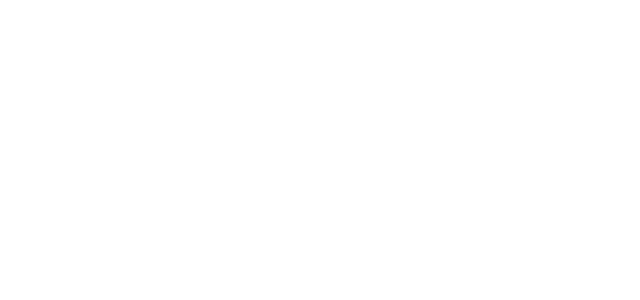
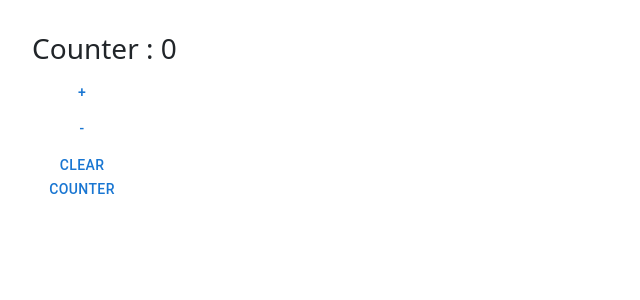
Before and after one commit to rituraj567/CSCI5709-Web-Project, a React (Create React App) app in the folder frontend/: page /counter in a window 1280 px wide. Before the commit this address had no page. Shown: the top 300 px of the page, without its empty margins (0-640 px from the left). Built offline with nearby package versions, Linux system fonts and the light colour scheme.

Commit message:
added redux example

```diff
--- a/frontend/src/App.js
+++ b/frontend/src/App.js
@@ -18,12 +18,14 @@
 import CheckoutPage from "./pages/CheckoutPage";
 import Success from "./components/paymentGateway/Success";
 import ErrorPage from "./components/ErrorPage";
+import Counter from "./components/Counter";
 
 function App() {
   return (
     <BrowserRouter>
       <Routes>
         <Route index element={<Main />} />
+        <Route path="/counter" element={<Counter />} />
         <Route path="/login" element={<LoginPage />} />
         <Route path="/register" element={<RegisterPage />} />
         <Route path="/otp" element={<ResetPage />} />
--- /dev/null
+++ b/frontend/src/components/Counter.js
@@ -0,0 +1,41 @@
+import { Button } from "@mui/material";
+import React from "react";
+import { useSelector, useDispatch } from "react-redux";
+import {
+  decreaseCounter,
+  increaseCounter,
+  removeCounter,
+} from "../store/slices/Counter";
+
+const Counter = () => {
+  const dispatch = useDispatch();
+
+  const plusClick = () => {
+    dispatch(increaseCounter());
+  };
+
+  const minusClick = () => {
+    dispatch(decreaseCounter());
+  };
+  const clearClick = () => {
+    dispatch(removeCounter());
+  };
+
+  const count = useSelector((state) => state.counter.value);
+  return (
+    <div>
+      <div
+        style={{ display: "flex", flexDirection: "column", padding: "2rem" }}
+      >
+        <h3>Counter : {count}</h3>
+        <>
+          <Button onClick={plusClick}>+</Button>
+          <Button onClick={minusClick}>-</Button>
+        </>
+        <Button onClick={clearClick}>clear counter</Button>
+      </div>
+    </div>
+  );
+};
+
+export default Counter;
--- a/frontend/src/index.js
+++ b/frontend/src/index.js
@@ -4,12 +4,14 @@
 import App from "./App";
 import "../node_modules/bootstrap/dist/css/bootstrap.min.css";
 import reportWebVitals from "./reportWebVitals";
+import store from "./store";
+import { Provider } from "react-redux";
 
 const root = ReactDOM.createRoot(document.getElementById("root"));
 root.render(
-  <React.StrictMode>
+  <Provider store={store}>
     <App />
-  </React.StrictMode>
+  </Provider>
 );
 
 // If you want to start measuring performance in your app, pass a function
--- /dev/null
+++ b/frontend/src/store/index.js
@@ -0,0 +1,11 @@
+import { configureStore } from "@reduxjs/toolkit";
+import counterSlice from "./slices/Counter";
+
+const store = configureStore({
+  reducer: {
+    //example
+    counter: counterSlice,
+  },
+});
+
+export default store;
--- /dev/null
+++ b/frontend/src/store/slices/Counter.js
@@ -0,0 +1,22 @@
+import { createSlice } from "@reduxjs/toolkit";
+
+const counterSlice = createSlice({
+  name: "counter",
+  initialState: { value: 0 },
+  reducers: {
+    increaseCounter(state, action) {
+      state.value += 1;
+    },
+    decreaseCounter(state, action) {
+      state.value -= 1;
+    },
+    removeCounter(state, action) {
+      return { value: 0 };
+    },
+  },
+});
+
+export default counterSlice.reducer;
+
+export const { increaseCounter, decreaseCounter, removeCounter } =
+  counterSlice.actions;
--- a/package.json
+++ b/package.json
@@ -5,6 +5,8 @@
     "@material-ui/icons": "^4.11.3",
     "@mui/icons-material": "^5.11.9",
     "@mui/material": "^5.11.10",
+    "@reduxjs/toolkit": "^1.9.3",
+    "react-redux": "^8.0.5",
     "react-router-dom": "^6.8.1"
   }
 }
```
Also changed, not shown: 1 other file (tests, documents, lock files or other folders).
